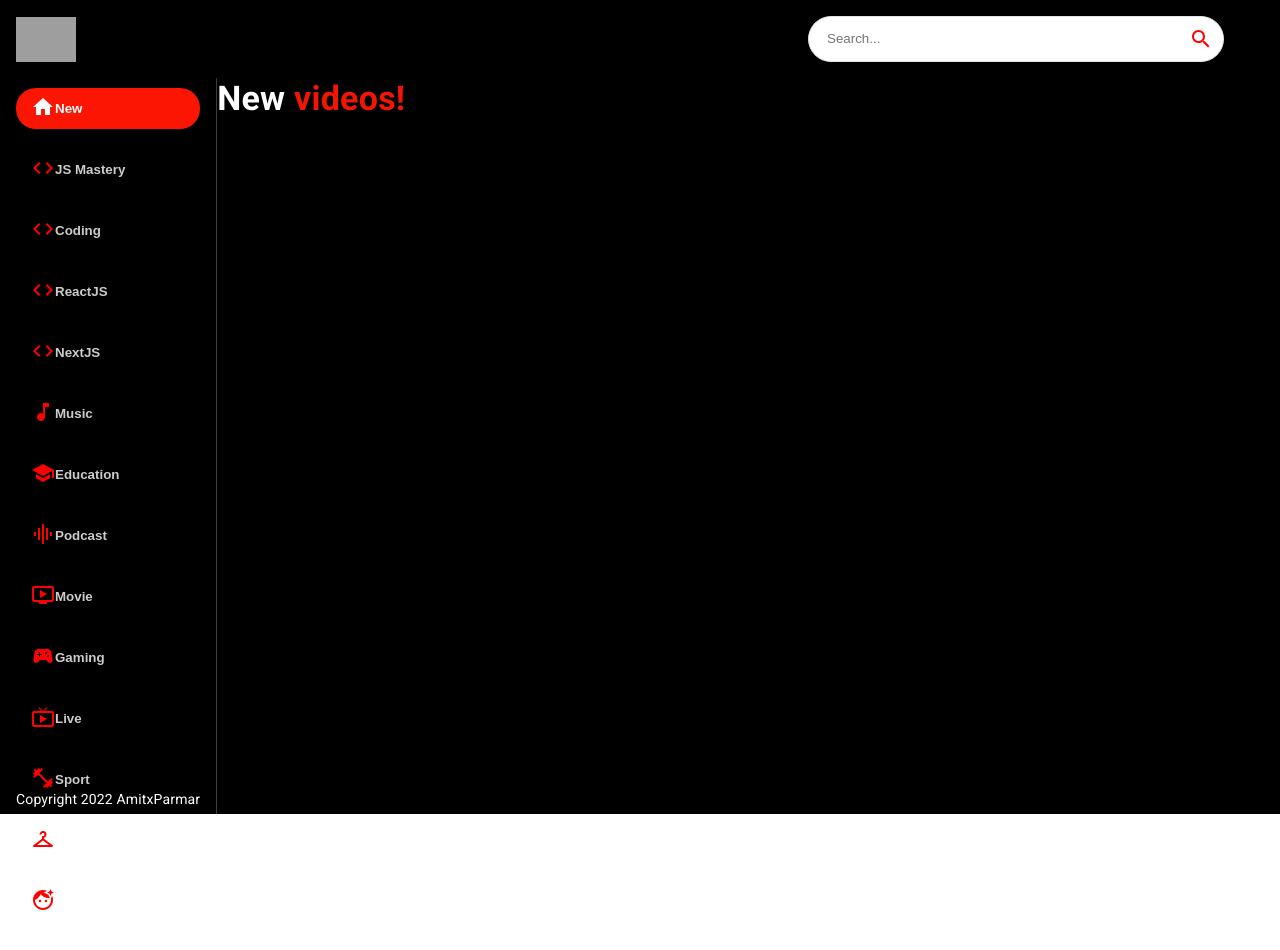
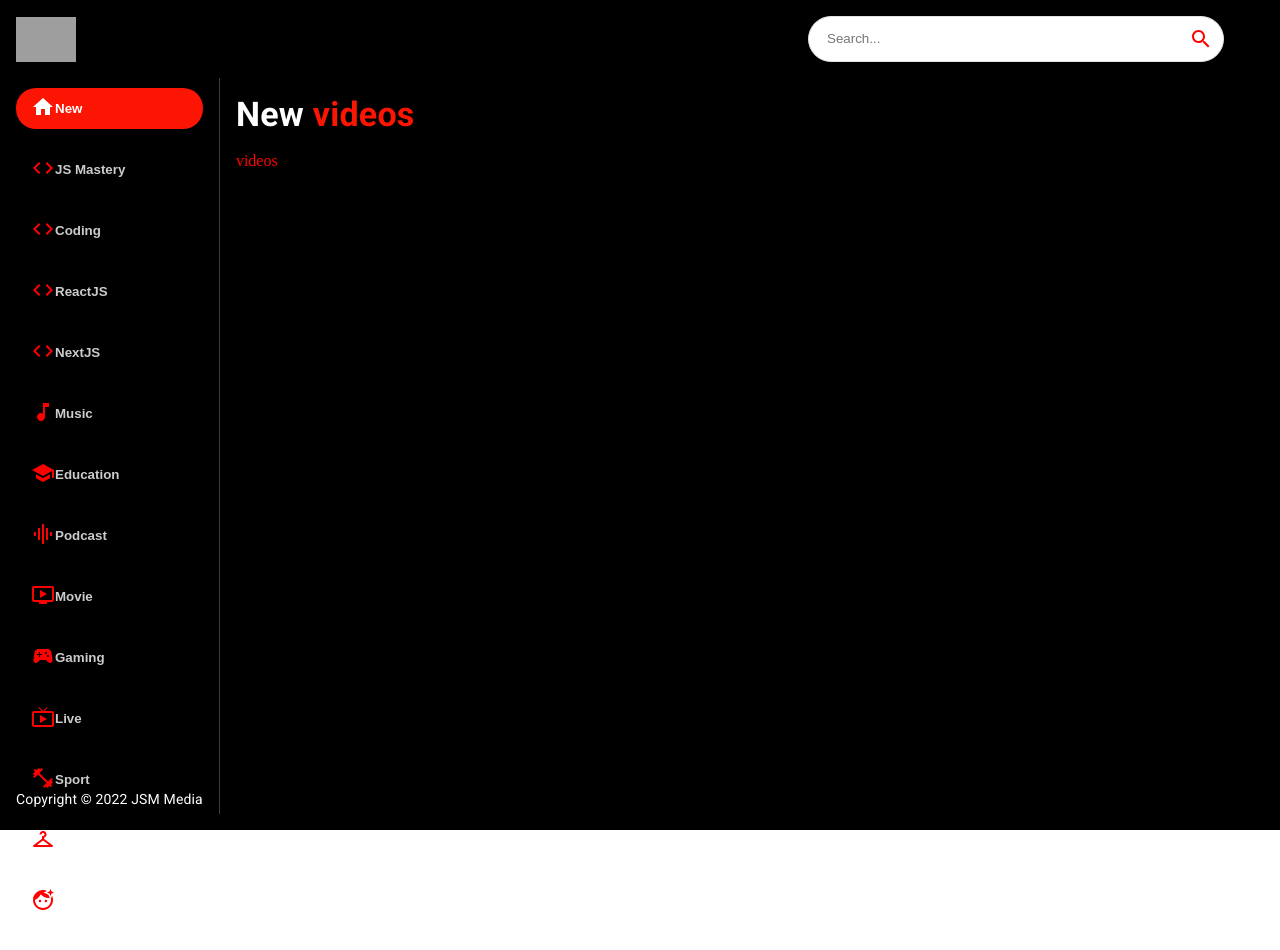
Before and after one commit to AmitxParmar/youtube-clone, a React (Create React App) app: page / in a window 1280 px wide. Shown: the top 950 px of the page. Built offline with nearby package versions, Linux system fonts and the light colour scheme; no server answers; grey boxes are pictures that could not be loaded.

Commit message:
testing dev branch

```diff
--- a/src/components/Feed.jsx
+++ b/src/components/Feed.jsx
@@ -1,32 +1,41 @@
-import { useEffect, useState } from 'react'
-import { fetchFromAPI } from '../utils/fetchFromAPI'
-import { Box, Stack, Typography } from '@mui/material'
-import { SideBar, Videos } from "./"
+import React, { useEffect, useState } from "react";
+import { Box, Stack, Typography } from "@mui/material";
+
+import { fetchFromAPI } from "../utils/fetchFromAPI";
+import { Videos, SideBar } from "./";
 
 const Feed = () => {
-  const [selectedCategory, setSelectedCategory] = useState('New');
+  const [selectedCategory, setSelectedCategory] = useState("New");
+  const [videos, setVideos] = useState(null);
+  const searchKeyVal = 'search?part=snippet&';
+
 
   useEffect(() => {
-    fetchFromAPI(`search?part=snippet&q=${selectedCategory}`);
-  }, []);
+    setVideos(null);
+
+    fetchFromAPI(`${searchKeyVal}${selectedCategory}`)
+      .then((data) => setVideos(data.items))
+  }, [selectedCategory]);
 
   return (
-    <Stack sx={{ flexDirection: { sx: 'column', md: 'row' } }}>
-      <Box sx={{ height: { sx: 'auto', md: '92vh' }, borderRight: '1px solid #3d3d3d', px: { sx: 0, md: 2 } }}>
-        <SideBar />
-        <Typography className='copyright' variant="body2" sx={{ mt: 1.5, color: "#fff" }}>
-          Copyright 2022 AmitxParmar
+    <Stack sx={{ flexDirection: { sx: "column", md: "row" } }}>
+      <Box sx={{ height: { sx: "auto", md: "92vh" }, borderRight: "1px solid #3d3d3d", px: { sx: 0, md: 2 } }}>
+        <SideBar selectedCategory={selectedCategory} setSelectedCategory={setSelectedCategory} />
+
+        <Typography className="copyright" variant="body2" sx={{ mt: 1.5, color: "#fff", }}>
+          Copyright © 2022 JSM Media
         </Typography>
       </Box>
-      <Box>
-        <Typography variant="h4" fontWeight="bold" mb={2} sx={{ color: 'white' }}>
-          New <span style={{ color: '#F31503' }}> videos!</span>
+
+      <Box p={2} sx={{ overflowY: "auto", height: "90vh", flex: 2 }}>
+        <Typography variant="h4" fontWeight="bold" mb={2} sx={{ color: "white" }}>
+          {selectedCategory} <span style={{ color: "#FC1503" }}>videos</span>
         </Typography>
-        <Videos videos={[]} />
+
+        <Videos videos={videos} />
       </Box>
+    </Stack>
+  );
+};
 
-    </Stack>
-  )
-}
-
-export default Feed
+export default Feed;
--- a/src/components/SideBar.jsx
+++ b/src/components/SideBar.jsx
@@ -3,9 +3,8 @@ import { Stack } from "@mui/material";
 
 import { categories } from "../utils/constants";
 
-const selectedCategory = "New";
 
-const SideBar = () => (
+const SideBar = ({selectedCategory, setSelectedCategory}) => (
     <Stack
         direction="row"
         sx={{
@@ -16,6 +15,7 @@ const SideBar = () => (
     >
         {categories.map((category) => (
             <button
+            onClick={()=>setSelectedCategory(category.name)}
                 className="category-btn"
                 style={{
                     background: category.name === selectedCategory && "#fc1503",
--- a/src/components/Videos.jsx
+++ b/src/components/Videos.jsx
@@ -1,10 +1,9 @@
 import React from 'react'
 
-const Videos = () => {
-    return (
-        <div>
+const Videos = ({videos}) => {
+    console.log(videos);
+    return (<div>videos</div>
 
-        </div>
     )
 }
 
--- a/src/index.css
+++ b/src/index.css
@@ -50,7 +50,9 @@ a {
     text-transform: capitalize;
     display: flex;
     align-items: center;
-    justify-content: start;
+
+    /*  justify-content: start; */
+    flex: start;
     cursor: pointer;
     background: transparent;
     outline: none;
--- a/src/utils/fetchFromAPI.js
+++ b/src/utils/fetchFromAPI.js
@@ -1,6 +1,6 @@
 import axios from 'axios';
 
-export const BASE_URL = 'https://youtube-v31.p.rapidapi.com';
+export const BASE_URL = 'https://www.googleapis.com/youtube/v3/';
 
 const options = {
     params: {
```
Also changed, not shown: 1 other file (tests, documents, lock files or other folders).
